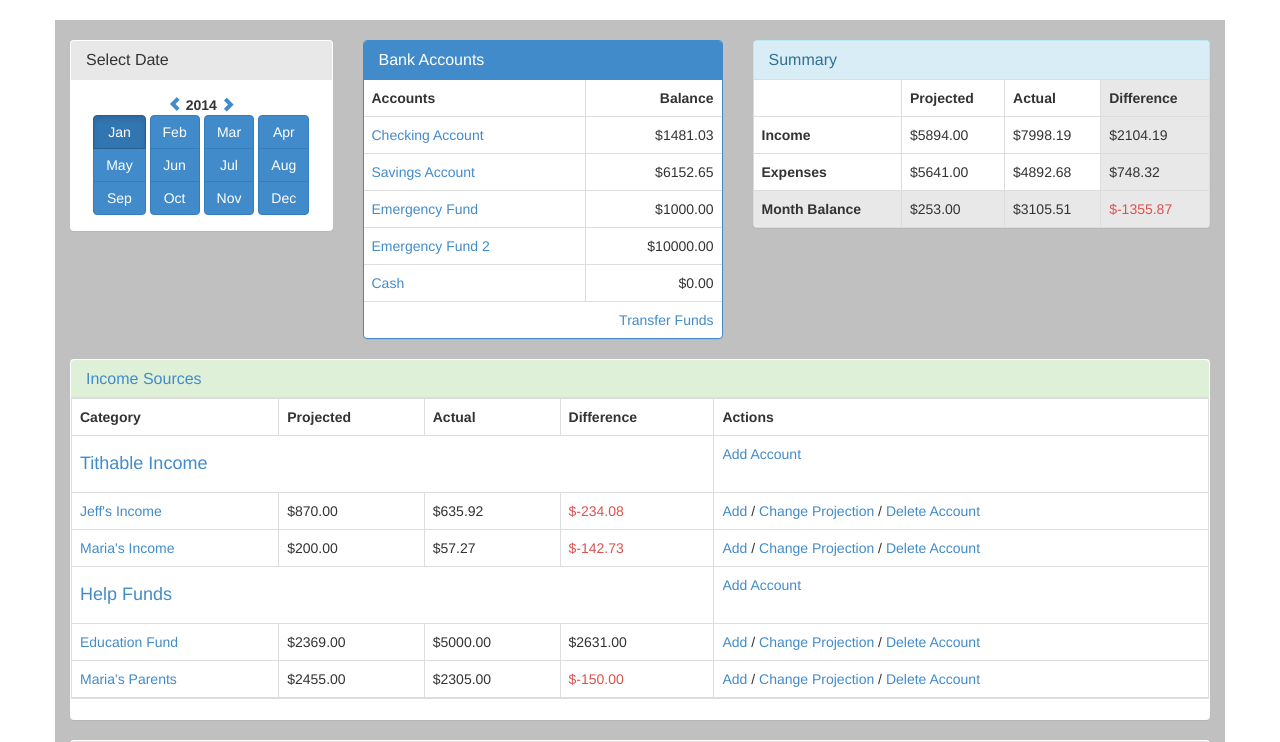
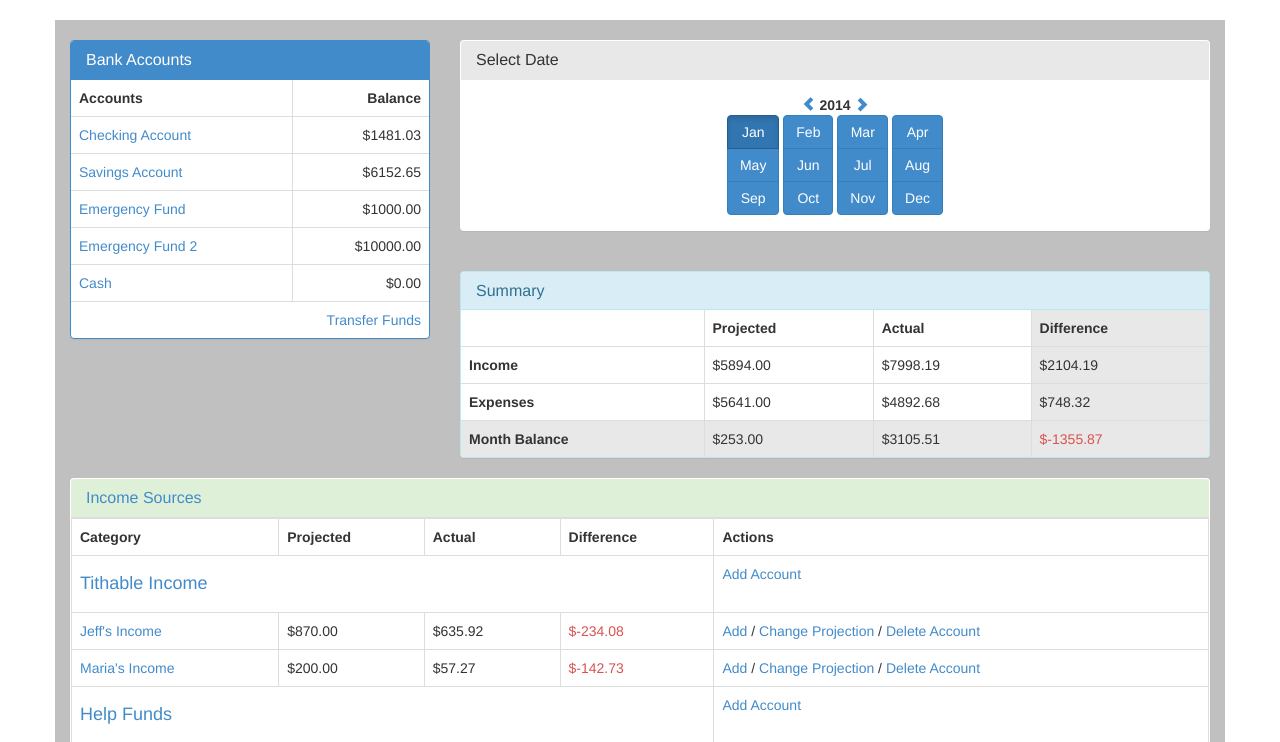
Before and after one commit to jeffrpowell/budgettracker, a Django app: page /budget/ in a window 1280 px wide. Shown: the part 52-794 px from the top of the page. Run offline with Django 3.2, Linux system fonts and the light colour scheme; data comes from the database, SQL or seed files in the repository; both versions use the stored data as it was after the commit; parts of the project's set-up code (start-up, migrations or seed data) failed here and were passed over.

Commit message:
reworking index page layout; added new accounts

```diff
--- a/budget/templates/budget/index.html
+++ b/budget/templates/budget/index.html
@@ -2,22 +2,11 @@
 
 {% block content %}
 	<div class="row">
-		<div class="col-xs-3">
-			<br />
-			<div class="panel">
-				<div class="panel-heading default-bg">
-					<h3 class="panel-title">Select Date</h3>
-				</div>
-				<div class="panel-body text-center">
-					{% include "budget/month_selection.html" %}
-				</div>
-			</div>
-		</div>
 		<div class="col-xs-4">
 			<br />
 			<div class="panel panel-primary">
 				<div class="panel-heading">
-					<h3 class="panel-title">{{ bank_category.cat.name }}</h3>
+					<h3 class="panel-title">Bank Accounts</h3>
 				</div>
 				<table class="table table-bordered panel-body">
 					<tr><th>Accounts</th><th class="text-right">Balance</th></tr>
@@ -28,7 +17,16 @@
 				</table>
 			</div>
 		</div>
-		<div class="col-xs-5">
+		<div class="col-xs-8">
+			<br />
+			<div class="panel">
+				<div class="panel-heading default-bg">
+					<h3 class="panel-title">Select Date</h3>
+				</div>
+				<div class="panel-body text-center">
+					{% include "budget/month_selection.html" %}
+				</div>
+			</div>
 			<br />
 			<div class="panel panel-info">
 				<div class="panel-heading">
```
Also changed, not shown: db.sqlite3.
